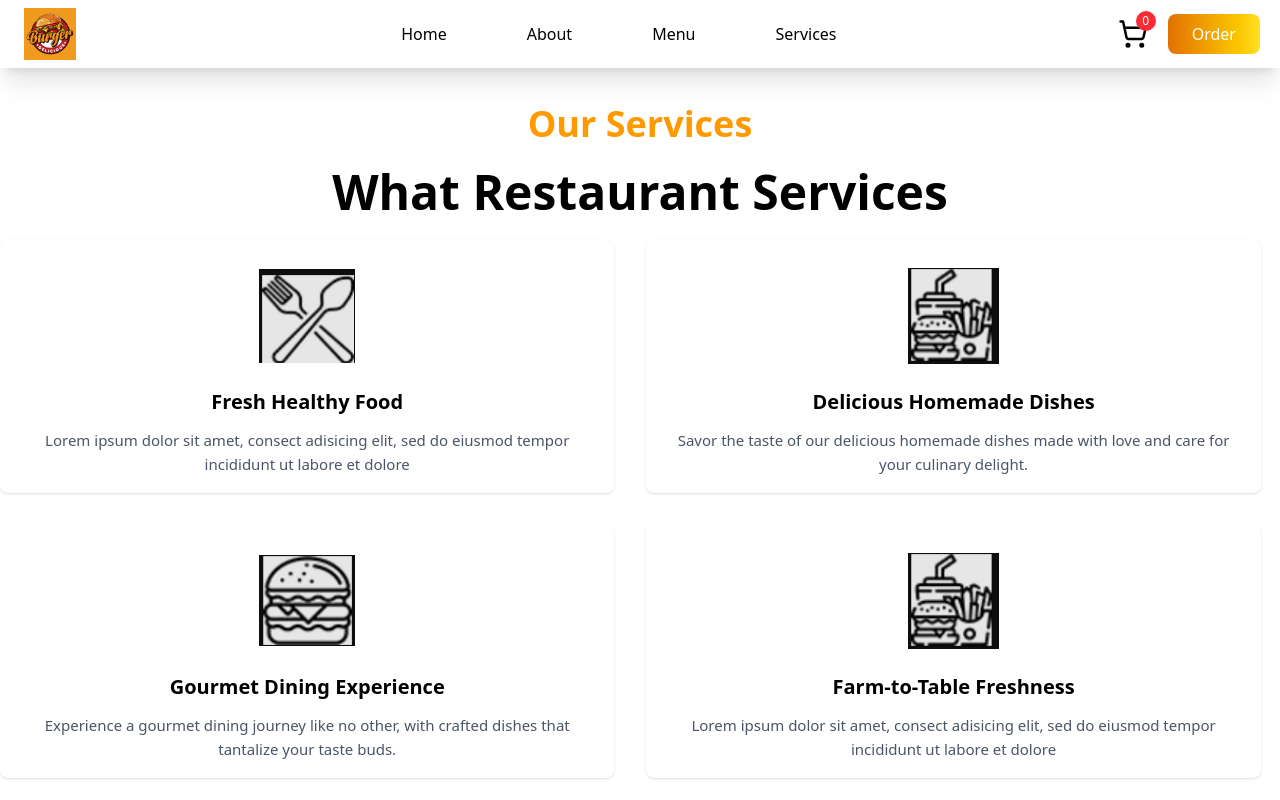
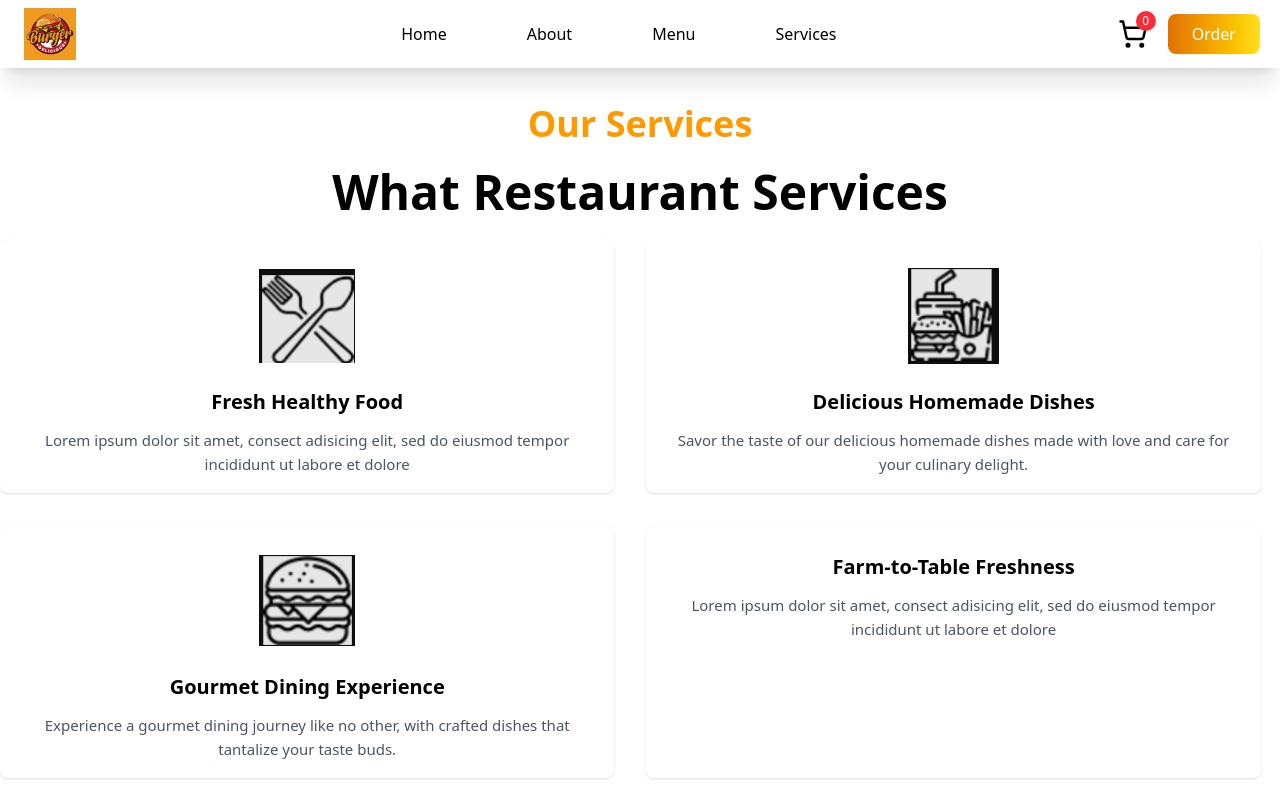
Before and after one commit to alishbasehar/Burgerwebsite, a React (Vite) app: page /Burgerwebsite/services in a window 1280 px wide. Shown: the top 800 px of the page. Built offline with nearby package versions, Linux system fonts and the light colour scheme.

Commit message:
chore: initial express scaffold

```diff
--- a/src/Pages/Service.tsx
+++ b/src/Pages/Service.tsx
@@ -1,7 +1,7 @@
 import img1 from '../assets/img1.png'
 import img2 from '../assets/img2.png'
 import img3 from '../assets/img3.png'
-import img6 from '../assets/img2.png'
+
 import img5 from '../assets/img5.png'
 const Service = () => {
   return (
@@ -31,7 +31,7 @@ const Service = () => {
         </div>
         <div className="bg-white hover:bg-yellow-300 shadow rounded-lg p-4 flex flex-col items-center
                  w-full sm:w-[48%]  hover:scale-105 transition-transform duration-300">
-                  <img src={img6} className="w-24 h-24 object-contain mt-3 mb-3"/>
+
           <h1 className="text-xl mt-3 font-bold text-center">Farm-to-Table Freshness</h1>
           <p className="text-[15px] mt-3 text-gray-600 text-center leading-relaxed"> Lorem ipsum dolor sit amet, consect adisicing elit, sed do eiusmod tempor incididunt ut labore et dolore </p>
         </div>
```
